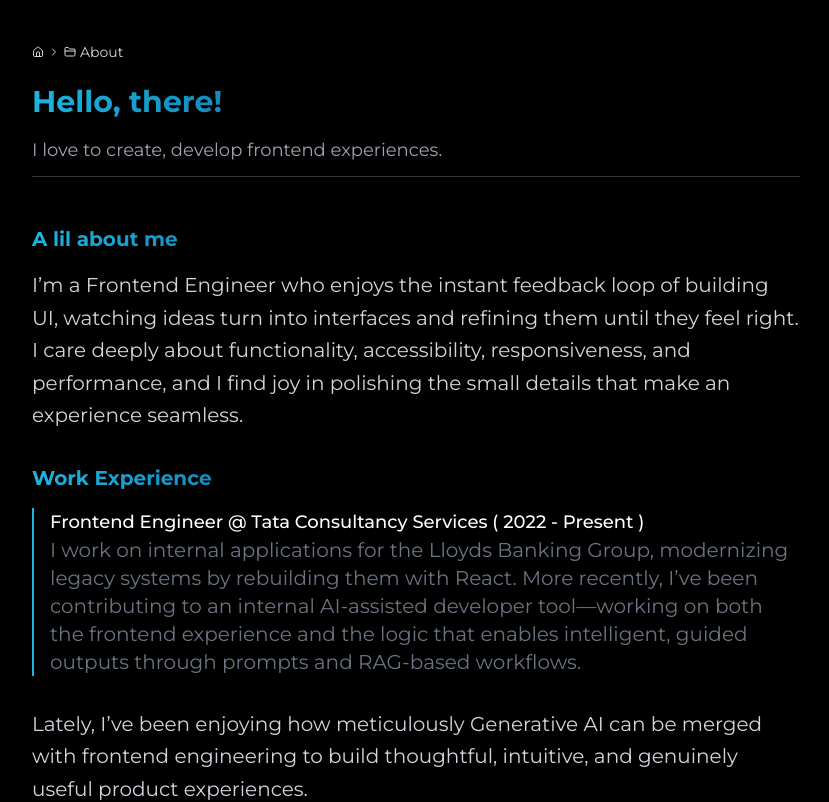
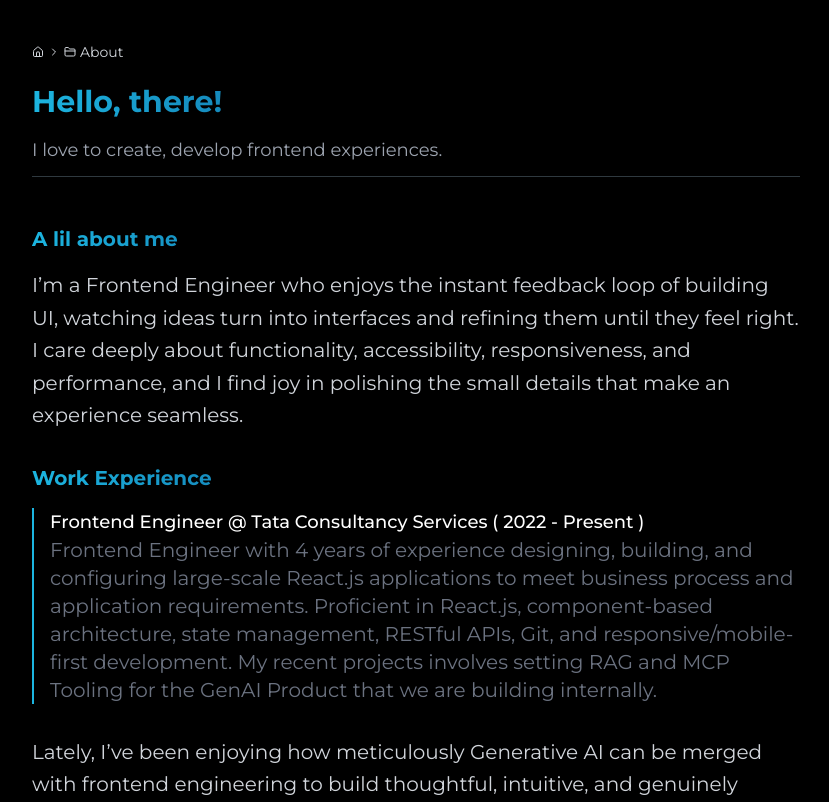
Before and after one commit to Bhavana-Jami/bhavana_jami, a React (Vite) app: page /about in a window 1280 px wide. Shown: the top 802 px of the page, without its empty margins (224-1053 px from the left). Built offline with nearby package versions, Linux system fonts and the light colour scheme.

Commit message:
about updated

```diff
--- a/src/pages/About.jsx
+++ b/src/pages/About.jsx
@@ -46,12 +46,9 @@ export default function AboutPage() {
               <h3 className="text-lg font-medium">Frontend Engineer @ Tata Consultancy Services ( 2022 - Present )</h3>
               {/* <p className="text-gray-400">Tata Consultancy Services</p> */}
               <p className="text-gray-500 text-xl">
-                I work on internal applications for the Lloyds Banking Group,
-                modernizing legacy systems by rebuilding them with React. More
-                recently, I’ve been contributing to an internal AI-assisted
-                developer tool—working on both the frontend experience and the
-                logic that enables intelligent, guided outputs through prompts
-                and RAG-based workflows.
+                Frontend Engineer with 4 years of experience designing, building, and configuring large-scale React.js applications to meet business
+                process and application requirements. Proficient in React.js, component-based architecture, state management, RESTful APIs, Git, and
+                responsive/mobile-first development. My recent projects involves setting RAG and MCP Tooling for the GenAI Product that we are building internally.
               </p>
             </div>
           </div>
```
